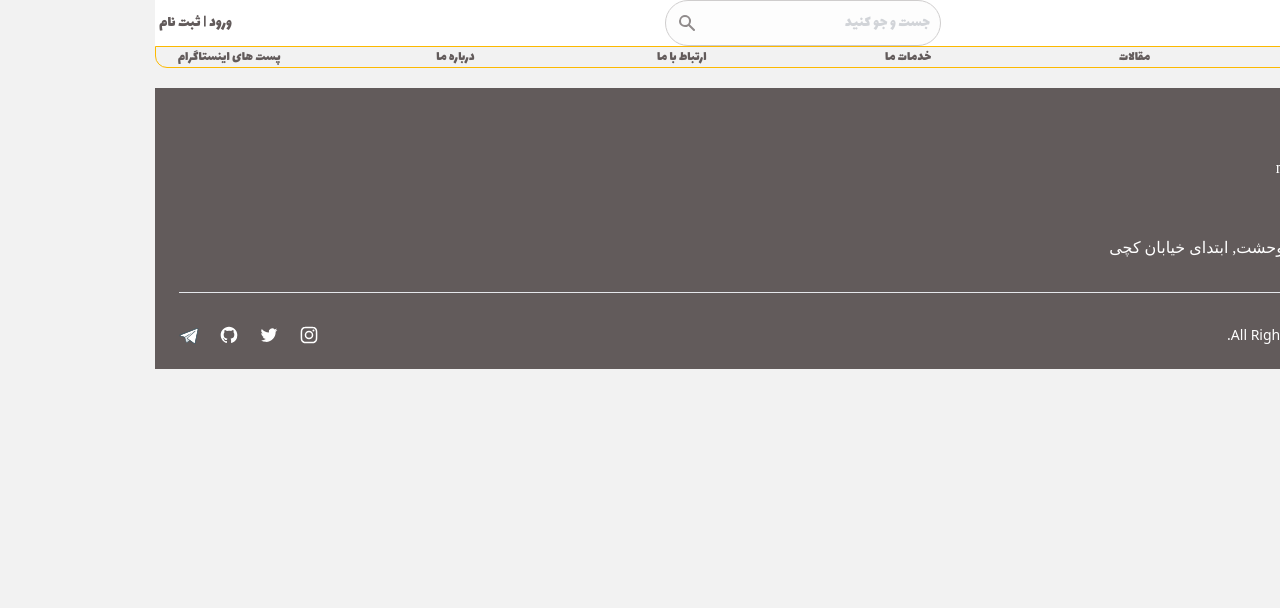
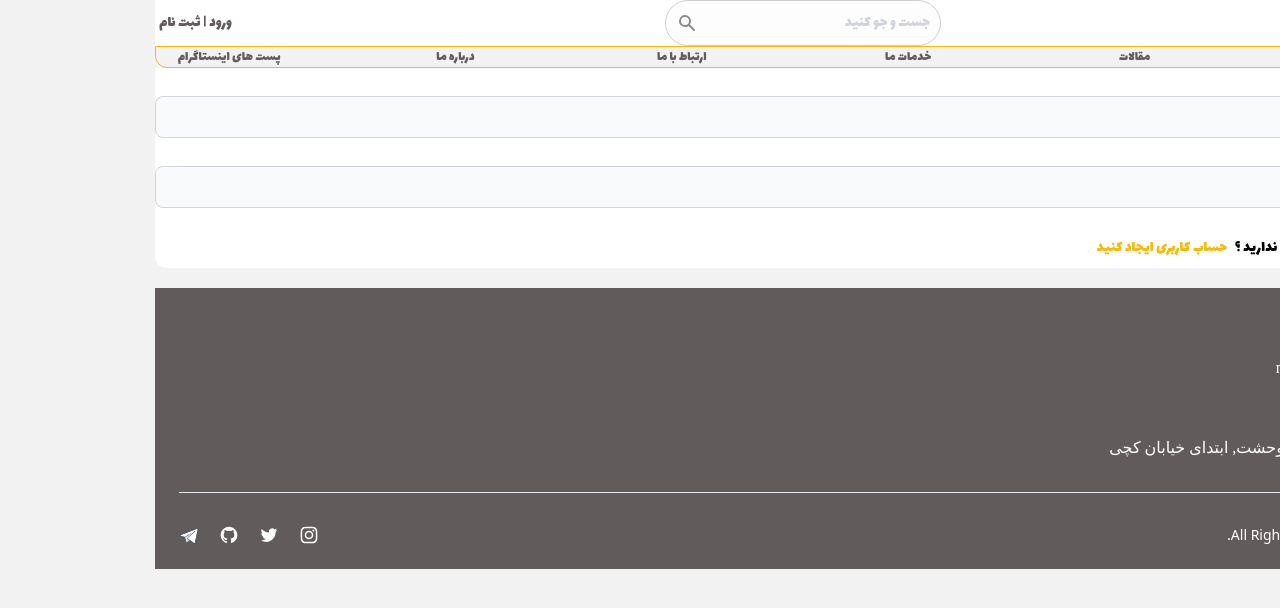
Before and after one commit to Parsa361/MyHood, a Nuxt app: page /login in a window 1280 px wide. Shown: the top 608 px of the page. Built offline with nearby package versions, Linux system fonts and the light colour scheme.

Commit message:
Add login page

```diff
--- /dev/null
+++ b/pages/login/index.vue
@@ -0,0 +1,58 @@
+<template>
+    <div class="container mx-auto my-[8rem] bg-white rounded-tr-xl rounded-bl-xl p-[2rem]">
+        <form class="font-Lalezar gap-y-5" action='#' :click="onSubmit">
+            <div class="mb-[2rem]">
+                <label for="phone" class="block mb-2 text-sm font-medium text-gray-900 dark:text-gray-300">شماره
+                    تماس</label>
+                <input v-model="information.username" type="phone" id="phone"
+                    class="bg-gray-50 border border-gray-300 text-gray-900 text-sm rounded-lg focus:ring-yellow-400 focus:border-yellow-400 block w-full p-2.5 dark:bg-gray-700 dark:border-yellow-600 dark:placeholder-gray-400 dark:text-white dark:focus:ring-yellow-400 dark:focus:border-yellow-400"
+                    placeholder="مثال = 09358924414" required="">
+            </div>
+            <div class="mb-[2rem]">
+                <label for="password" class="block mb-2 text-sm font-medium text-gray-900 dark:text-gray-300">رمز
+                    عبور</label>
+                <input v-model="information.password" type="password" id="password"
+                    class="bg-gray-50 border border-gray-300 text-gray-900 text-sm rounded-lg focus:ring-yellow-400 focus:border-yellow-400 block w-full p-2.5 dark:bg-gray-700 dark:border-gray-600 dark:placeholder-gray-400 dark:text-white dark:focus:ring-yellow-400 dark:focus:border-yellow-400"
+                    placeholder="********" required="">
+            </div>
+            <div class="flex items-start mb-[2rem]">
+                <div class="flex items-center h-5">
+                    <input id="remember" type="checkbox" value=""
+                        class="w-4 h-4 bg-gray-50 rounded border border-gray-300 focus:ring-3 focus:ring-blue-300 dark:bg-gray-700 dark:border-gray-600 dark:focus:ring-yellow-400 dark:ring-offset-gray-800">
+                </div>
+                <label for="remember" class="mr-2 text-sm font-medium text-gray-900 dark:text-gray-300">مرا به خاطر
+                    بسپار</label>
+            </div>
+
+            <div class="flex flex-col md:flex-row">
+                <button type="submit"
+                    class="text-white bg-yellowHood hover:bg-yellowHood focus:ring-4 focus:outline-none focus:ring-yellow-300 font-medium rounded-lg text-sm w-full sm:w-auto px-5 py-2.5 text-center dark:bg-yellow-300 dark:hover:bg-yellow-400 dark:focus:ring-yellow-800">تایید</button>
+                <p class="md:mr-5 text-center mt-2">حساب کاربری ندارید ؟</p>
+                <a href="/signup" class="text-center mt-2 mr-2 text-yellowHood">حساب کاربری ایجاد کنید</a>
+            </div>
+        </form>
+    </div>
+</template>
+
+<script >
+export default {
+    data() {
+        return {
+            information: {}
+        }
+    },
+    methods: {
+        async onSubmit() {
+            await this.$axios
+                .$post('/api/v1/token/login/', this.information)
+                .then(r => {
+                    console.log(r.data);
+                })
+                .catch((e) => {
+                    console.log(e);
+                })
+        },
+
+    }
+}
+</script>
```
